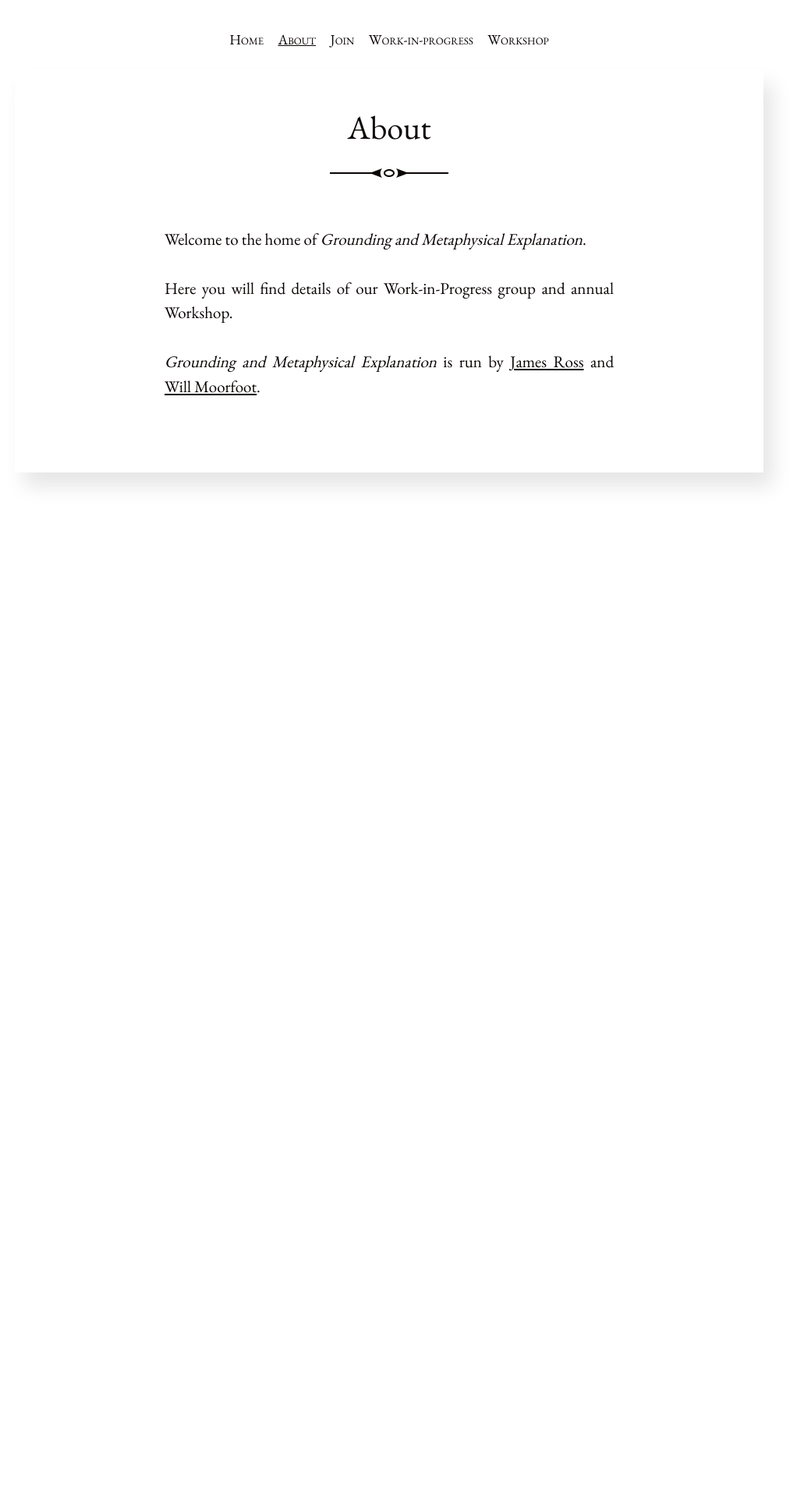
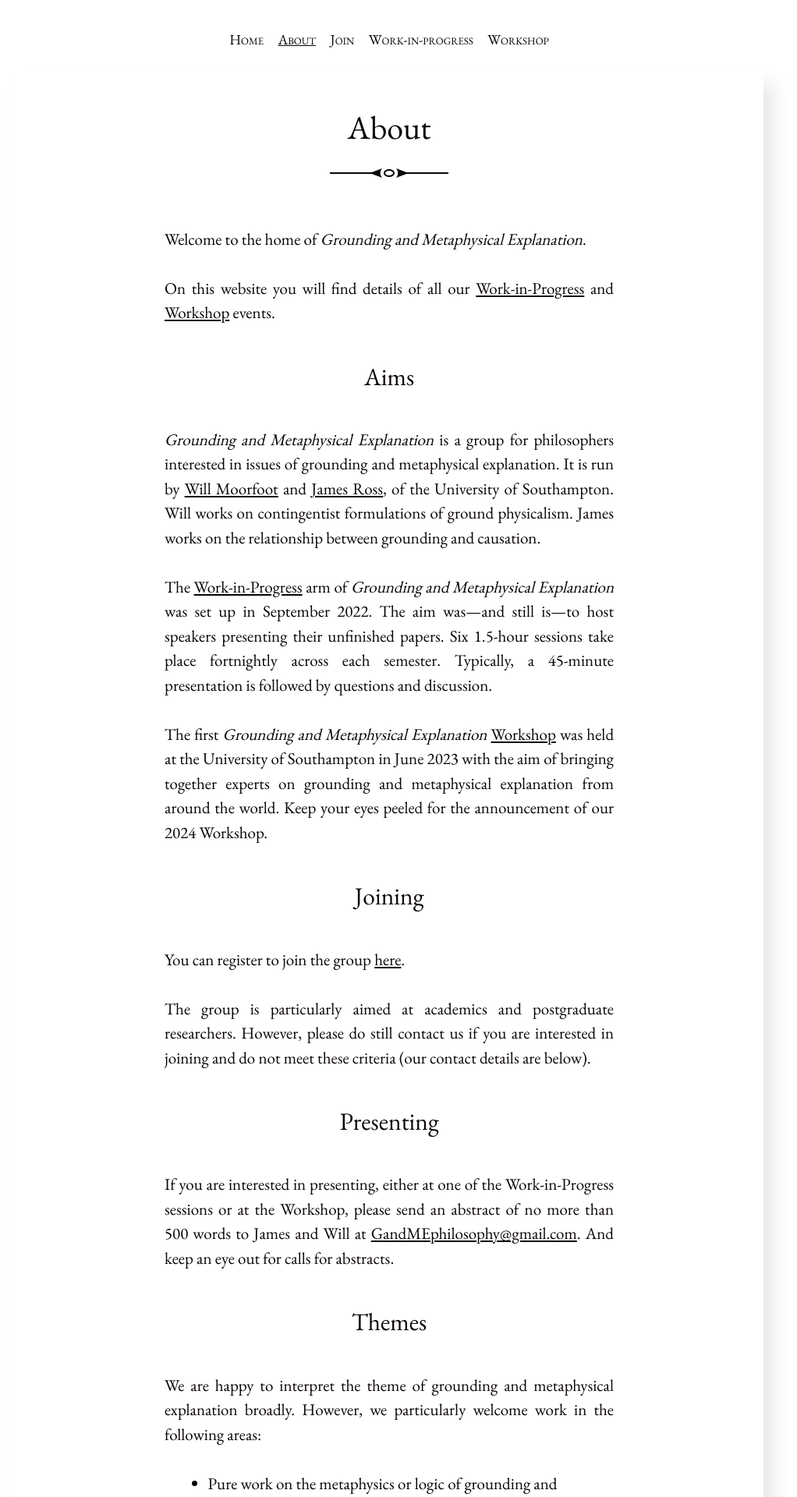
Before and after one commit to GandMEPhilosophy/GroundingAndMetaphysicalExplanation, a Jekyll site: the page built from about.md, in a window 1280 px wide. Shown: the top 1920 px of the page at 78% size, without its empty margins (141-1163 px from the left). Built offline with Jekyll 4.4.1, drawn with Linux system fonts in a browser that asks for light colours; before the commit the page ends 900 px from its top, so only the background shows below that; some of the changed text lies outside the part shown.

Commit message:
Update About and take out indents

```diff
--- a/_sass/_article.scss
+++ b/_sass/_article.scss
@@ -21,7 +21,6 @@
 
 .post p {
   text-align: justify;
-  text-indent: 1.5em;
   text-justify: inter-word;
 }
 
--- a/about.md
+++ b/about.md
@@ -6,11 +6,44 @@ title: About
 Welcome to the home of <em>Grounding and Metaphysical Explanation</em>.
 <br>
 <br>
-Here you will find details of our Work-in-Progress group and annual Workshop.
+On this website you will find details of all our <a href="/work-in-progress">Work-in-Progress</a> and <a href="/workshop">Workshop</a> events.
+<br>
+<h3>Aims</h3>
+<em>Grounding and Metaphysical Explanation</em> is a group for philosophers interested in issues of grounding and metaphysical explanation. It is run by <a href=" https://willmoorfoot.weebly.com/" target="_blank" rel="noreferrer noopener">Will Moorfoot</a> and <a href=" https://www.jamesclarkross.co.uk/" target="_blank" rel="noreferrer noopener">James Ross</a>, of the University of Southampton. Will works on contingentist formulations of ground physicalism. James works on the relationship between grounding and causation.
 <br>
 <br>
-<em>Grounding and Metaphysical Explanation</em> is run by <a href="https://www.jamesclarkross.co.uk/" target="_blank" rel="noreferrer noopener">James Ross</a> and
-<a href="https://willmoorfoot.weebly.com/" target="_blank" rel="noreferrer noopener">Will Moorfoot</a>.<br>
+The <a href="/work-in-progress">Work-in-Progress</a> arm of <em>Grounding and Metaphysical Explanation</em> was set up in September 2022. The aim was—and still is—to host speakers presenting their unfinished papers. Six 1.5-hour sessions take place fortnightly across each semester. Typically, a 45-minute presentation is followed by questions and discussion.
+<br>
+<br>
+The first <em>Grounding and Metaphysical Explanation</em> <a href="/workshop">Workshop</a> was held at the University of Southampton in June 2023 with the aim of bringing together experts on grounding and metaphysical explanation from around the world. Keep your eyes peeled for the announcement of our 2024 Workshop.
+<br>
+<h3>Joining</h3>
+You can register to join the group <a href="/join" target="_blank" rel="noreferrer noopener">here</a>.
+<br>
+<br>
+The group is particularly aimed at academics and postgraduate researchers. However, please do still contact us if you are interested in joining and do not meet these criteria (our contact details are below).
+<br>
+<h3>Presenting</h3>
+If you are interested in presenting, either at one of the Work-in-Progress sessions or at the Workshop, please send an abstract of no more than 500 words to James and Will at <a href=" mailto:GandMEphilosophy@gmail.com" target="_blank" rel="noreferrer noopener">GandMEphilosophy@gmail.com</a>. And keep an eye out for calls for abstracts.
+<br>
+<h3>Themes</h3>
+We are happy to interpret the theme of grounding and metaphysical explanation broadly. However, we particularly welcome work in the following areas:
+<br>
+<ul>
+<li>Pure work on the metaphysics or logic of grounding and metaphysical explanation.</li>
+<li>Applications of grounding and metaphysical explanation to areas such as ethics, philosophy of mind, wider issues in metaphysics, philosophy of science, social ontology, and philosophy of mathematics.</li>
+<li>More historically-minded approaches.</li>
+</ul>
+<br>
+<h3>Contact</h3>
+<div align="left">
+<b><em>Grounding and Metaphysical Explanation</em>:</b><br>
+<a href=" mailto:GandMEphilosophy@gmail.com" target="_blank" rel="noreferrer noopener">GandMEphilosophy@gmail.com</a><br>
+<br>
+<b>James Ross:</b><br> <a href=" mailto:jcross@soton.ac.uk" target="_blank" rel="noreferrer noopener">J.C.Ross@soton.ac.uk</a><br>
+<br>
+<b>Will Moorfoot:</b><br> <a href=" mailto: w.a.moorfoot@soton.ac.uk " target="_blank" rel="noreferrer noopener">W.A.Moorfoot@soton.ac.uk</a><br>
+</div>
 <br>
 <br>
 <br>
```
